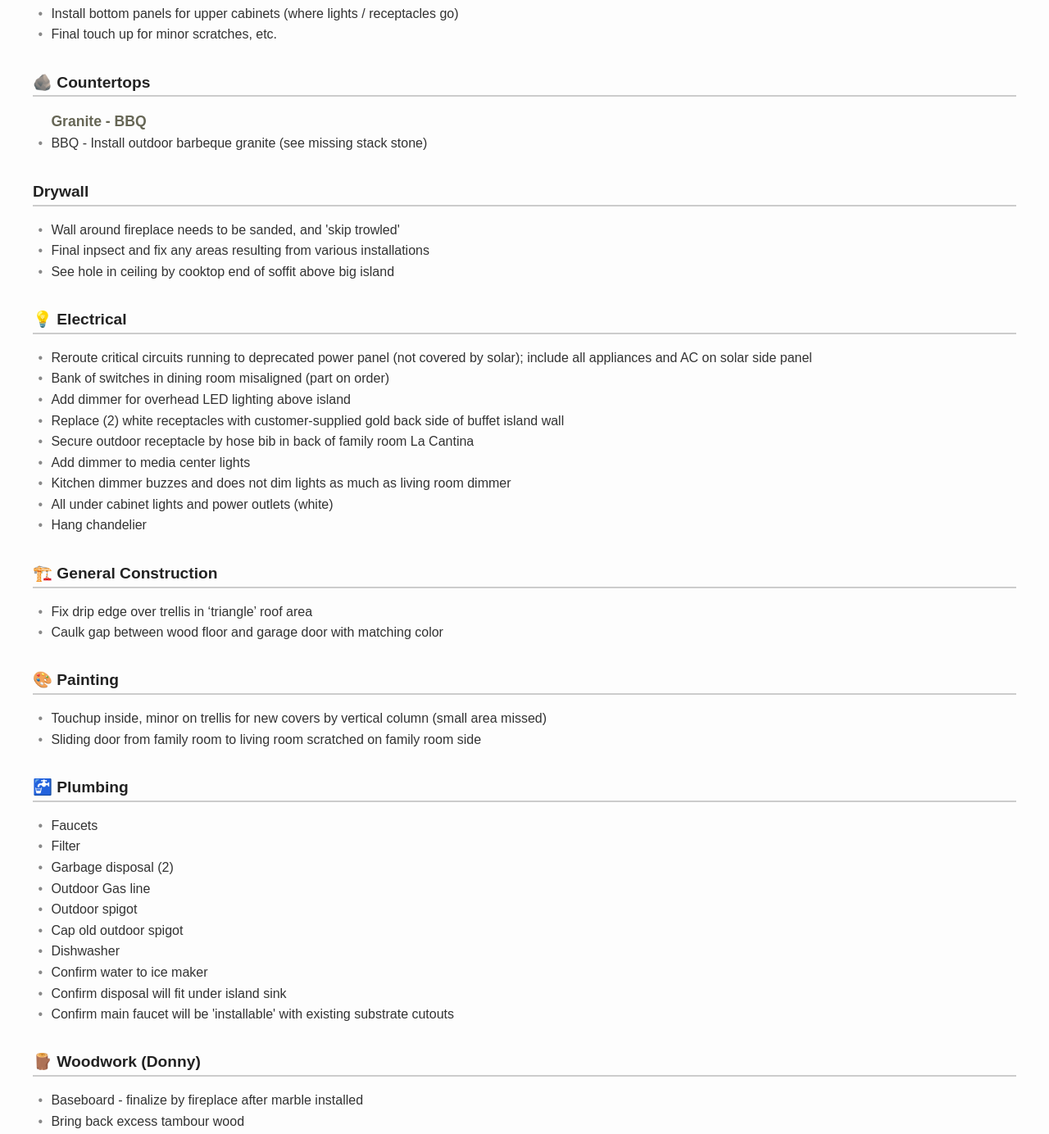
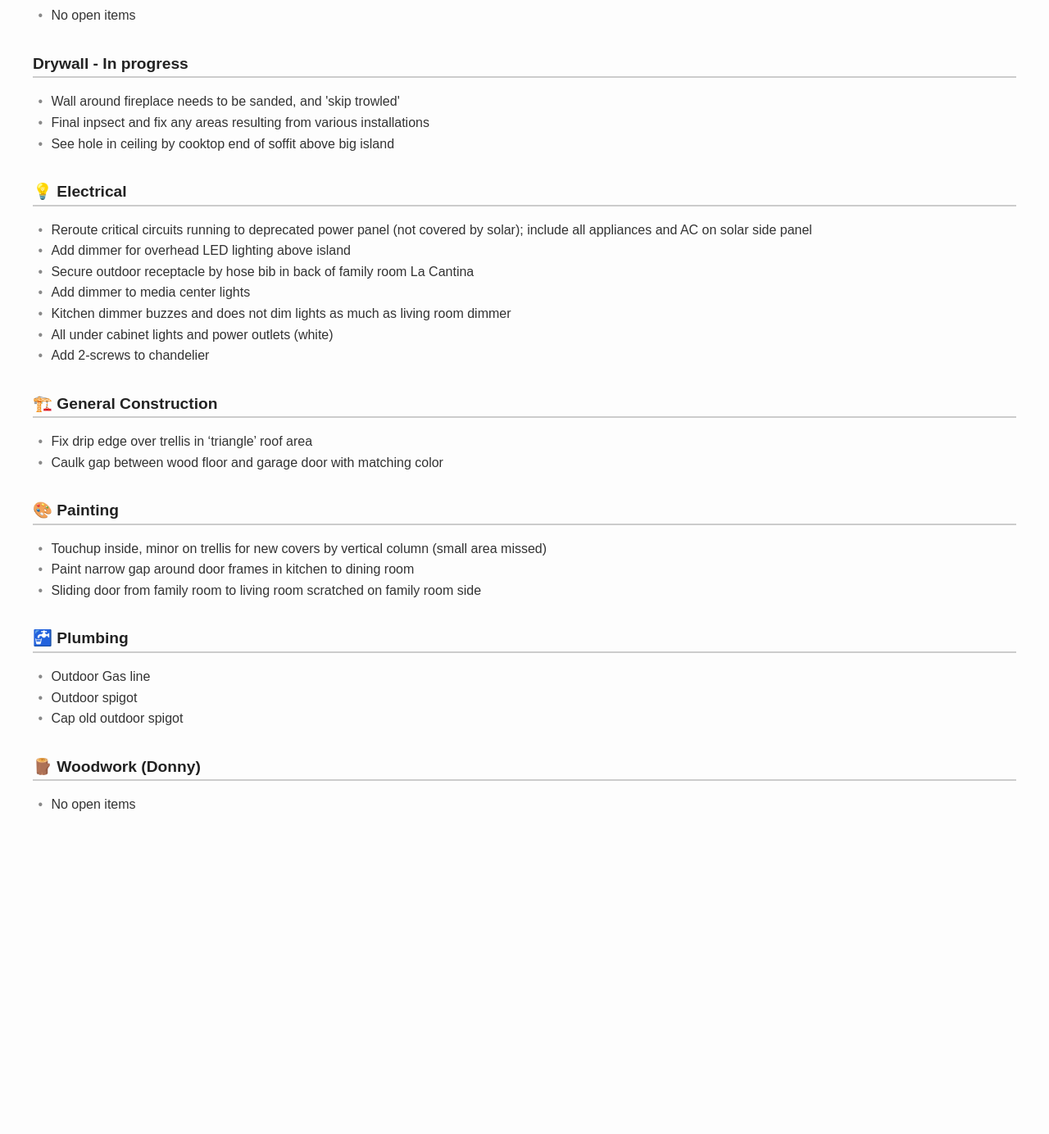
Before and after one commit to jimd92130/makeakitchen, a plain HTML site: page index.html in a window 1280 px wide. Shown: the part 620-2004 px from the top of the page at 82% size. After the commit the page ends 1655 px from the top, so only its background shows below. Drawn offline with Linux system fonts and the light colour scheme.

Commit message:
Update index.html

```diff
--- a/index.html
+++ b/index.html
@@ -84,15 +84,10 @@
 
 <h2>🔌 Appliances </h2>
 <ul>
-  <li>Install cooktop</li>
-  <li>Electrical and gas needed for cooktop - before installation</li>
-  <li>Fix misalignment on refrigerator doors</li>
-  <li>Dishwasher needs to be aligned (move slightly left)</li>
-  <li>Ice Maker not working - check water line valve</li>
+<li>No open items</li>
 
 </ul>
 
-  <div class="page-break"></div>
 <h2>🪚 Cabinets</h2>
 <ul>
   <li>Color issue on upper right and left side of “desk” by dining room door </li>
@@ -102,41 +97,31 @@
   <li>Spice drawer won’t close with spices in it</li>
   <li>Knife drawer insert needs adjustment</li>
   <li>Cover screw holes top of soffit</li>
-  <li>Install bottom panels for upper cabinets (where lights / receptacles go)</li>
   <li>Final touch up for minor scratches, etc.</li>
 </ul>
-<div class="page-break"></div>
+
 <h2>🪨 Countertops</h2>
 <ul>
-<h3>Granite - BBQ</h3>
-  <li>BBQ - Install outdoor barbeque granite (see missing stack stone)</li>
+<li>No open items</li>
 </ul>
 
-  <div class="page-break"></div>
-
-  <h2>️Drywall</h2>
+  <h2>️Drywall - In progress</h2>
 <ul>
    <li>Wall around fireplace needs to be sanded, and 'skip trowled'</li>
     <li>Final inpsect and fix any areas resulting from various installations</li>
       <li>See hole in ceiling by cooktop end of soffit above big island</li>
 </ul>
 
-  <div class="page-break"></div>
-
 <h2>💡 Electrical</h2>
 <ul>
   <li>Reroute critical circuits running to deprecated power panel (not covered by solar); include all appliances and AC on solar side panel</li>
-  <li>Bank of switches in dining room misaligned (part on order)</li>
-  <li>Add dimmer for overhead LED lighting above island</li>
-  <li>Replace (2) white receptacles with customer-supplied gold back side of buffet island wall</li>
+   <li>Add dimmer for overhead LED lighting above island</li>
   <li>Secure outdoor receptacle by hose bib in back of family room La Cantina</li>
   <li>Add dimmer to media center lights </li>
   <li>Kitchen dimmer buzzes and does not dim lights as much as living room dimmer</li>
   <li>All under cabinet lights and power outlets (white)</li>
-  <li>Hang chandelier</li>
+  <li>Add 2-screws to chandelier</li>
 </ul>
-<div class="page-break"></div>
-
 
 
 <h2>🏗️ General Construction</h2>
@@ -148,28 +133,20 @@
 <h2>🎨 Painting</h2>
 <ul>
    <li>Touchup inside, minor on trellis for new covers by vertical column (small area missed)</li>
+  <li>Paint narrow gap around door frames in kitchen to dining room</li>
   <li>Sliding door from family room to living room scratched on family room side</li>
 </ul>
 
-  <div class="page-break"></div>
 <h2>🚰 Plumbing</h2>
 <ul>
-  <li>Faucets</li>
-  <li>Filter</li>
-  <li>Garbage disposal (2)</li>
   <li>Outdoor Gas line</li>
   <li>Outdoor spigot</li>
   <li>Cap old outdoor spigot
-  <li>Dishwasher</li>
-  <li>Confirm water to ice maker</li>
-  <li>Confirm disposal will fit under island sink</li>
-  <li>Confirm main faucet will be 'installable' with existing substrate cutouts</li>
 </ul>
 <div class="page-break"></div>
 <h2>🪵 Woodwork (Donny)</h2>
 <ul>
-  <li>Baseboard - finalize by fireplace after marble installed</li>
-  <li>Bring back excess tambour wood</li>
+  <li>No open items </li>
 </ul>
 
 </body>
```
